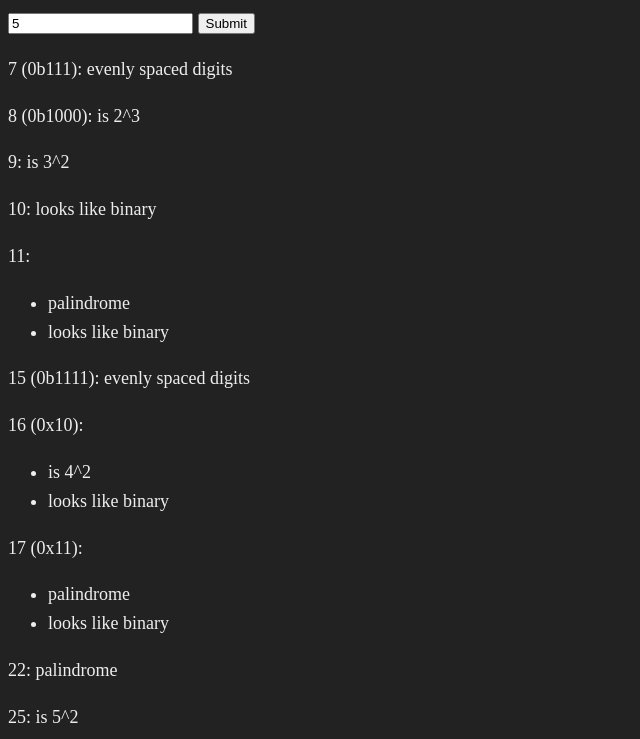
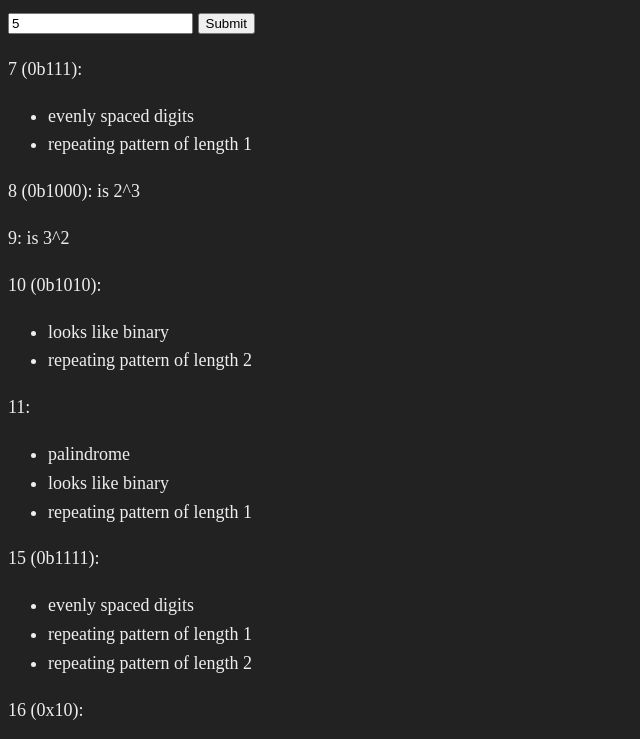
Before and after one commit to Ryan1729/nnn, a plain HTML site: page index.html in a window 1280 px wide. Both pictures are taken after typing "5" into the empty fields and a click on the button "Submit". Shown: the top 739 px of the page, without its empty margins (0-640 px from the left). Drawn offline with Linux system fonts and the light colour scheme.

Commit message:
start checking for repeating patterns

```diff
--- a/index.html
+++ b/index.html
@@ -32,11 +32,25 @@ function isPalindrome(s) {
     return  s.split("").reverse().join("") === s
 }
 
+// [1,2,3] => [[1,2], [2, 3]]
 function toPairs(inputArray) {
   return Array.from(
     {length: inputArray.length - 1},
     (_, index) => inputArray.slice(index, index+2)
   )
+}
+
+// [1,2,3,4], 2 => [[1,2], [3, 4]]
+// returns an empty array if the chunk size doesn't split up the input exactly
+function toChunks(inputArray, chunkSize) {
+    let output = []
+    if (inputArray.length % chunkSize !== 0) {
+        return output
+    }
+    for (let i = 0; i < inputArray.length; i += chunkSize) {
+        output.push(inputArray.slice(i, i + chunkSize))
+    }
+    return output
 }
 
 function numberDisplay(n, radix = 10) {
@@ -228,7 +242,6 @@ function nicenessReasons(n) {
             }
         }
 
-
         const differences =
             toPairs(digits)
                 .map((pair) => {
@@ -241,6 +254,30 @@ function nicenessReasons(n) {
 
         if (differences.length > 1 && hasEvenlySpacedDigits) {
             output.push({numberText: numberDisplay(s, radix), message: "evenly spaced digits"})
+        }
+        // Are there repeating patterns like 1212
+        for (let chunkSize = 1; chunkSize <= Math.floor(digits.length / 2); chunkSize += 1) {
+            const chunks = toChunks(digits, chunkSize)
+
+            if (chunks.length <= 1) {
+                continue
+            }
+
+            const allChunksMatch =
+                toPairs(chunks)
+                    .every(([a, b]) => {
+                        // We rely on a and b being the same length
+                        for (let i = 0; i < a.length; i += 1) {
+                            if (a[i] !== b[i]) {
+                                return false
+                            }
+                        }
+                        return true
+                    });
+
+            if (allChunksMatch) {
+                output.push({numberText: numberDisplay(s, radix), message: "repeating pattern of length " + chunkSize})
+            }
         }
 
         if (s.match(/1729/) !== null) {
```
